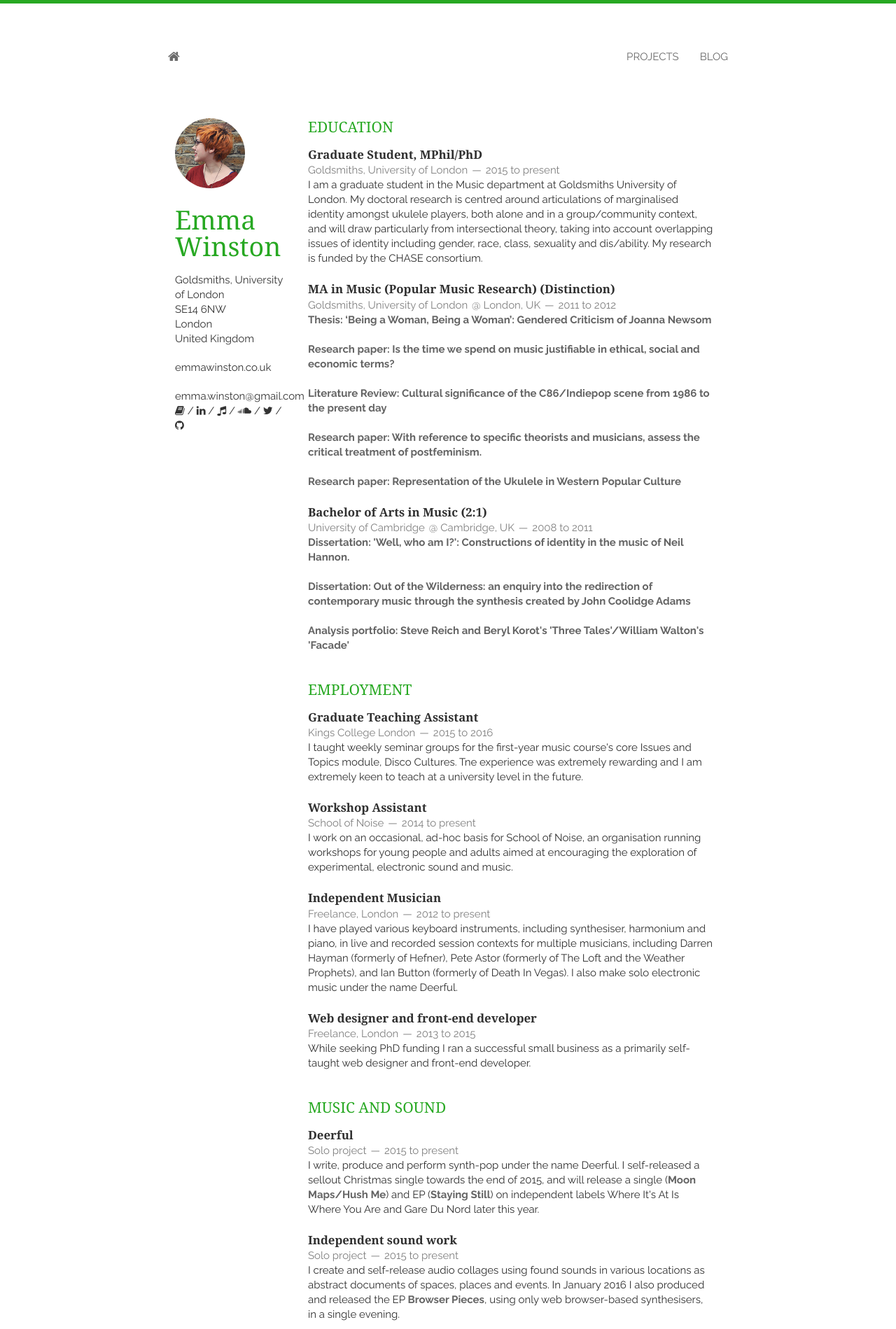
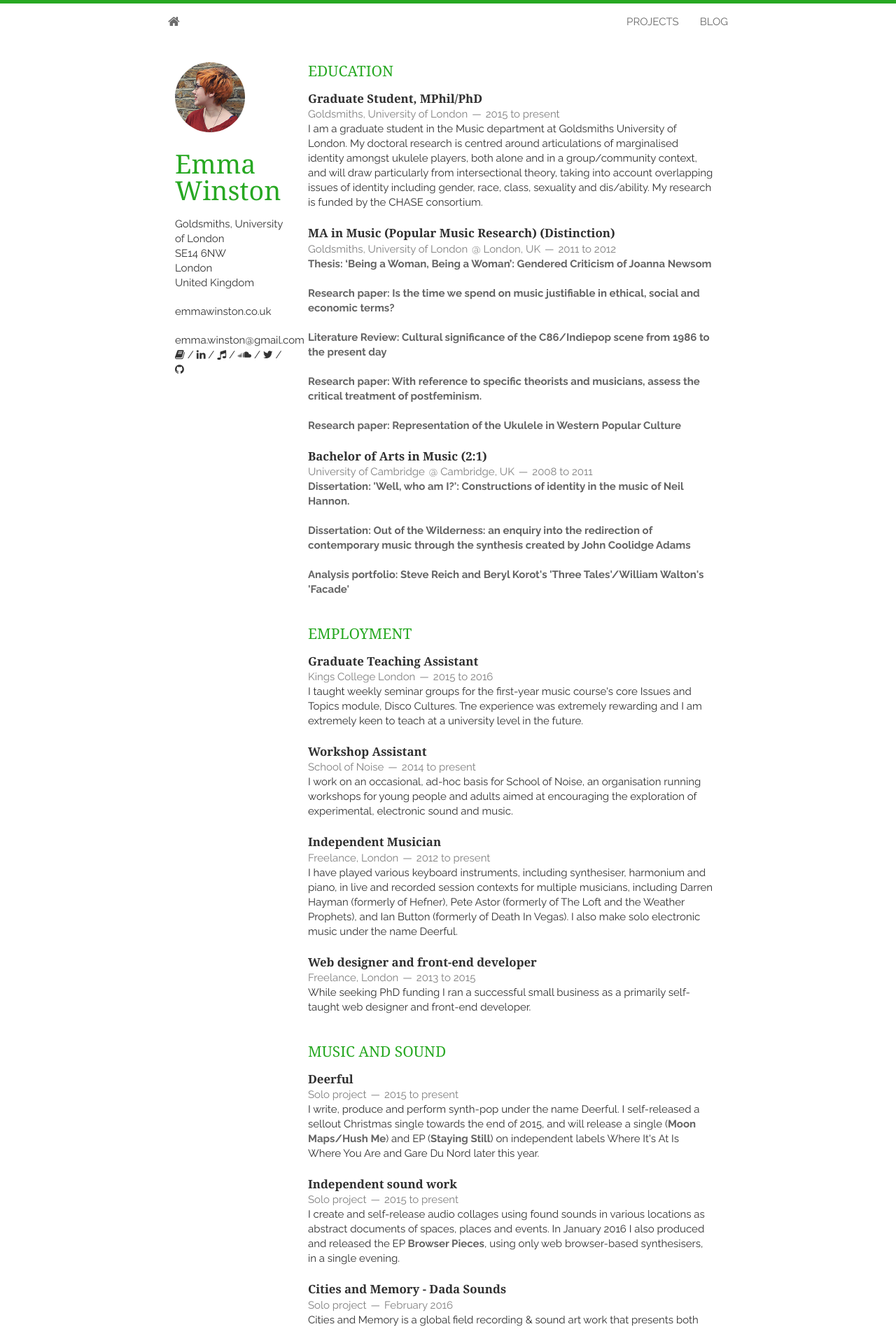
Before and after one commit to emmawinston/cv, a Jekyll site: the page built from index.html, in a window 1280 px wide. Shown: the top 1899 px of the page at 70% size. Built offline with Jekyll 4.4.1, drawn with Linux system fonts in a browser that asks for light colours; nearby versions of some CDN libraries; Markdown is read by kramdown in place of the engine named in the settings; the list of posts is cut into pages by our own code.

Commit message:
remove margin-top

```diff
--- a/static/css/layout.css
+++ b/static/css/layout.css
@@ -82,7 +82,7 @@ body {
 }
 
 .container {
-    margin-top: 50px;
+    /* margin-top: 50px; */
 }
 
 a {
```
